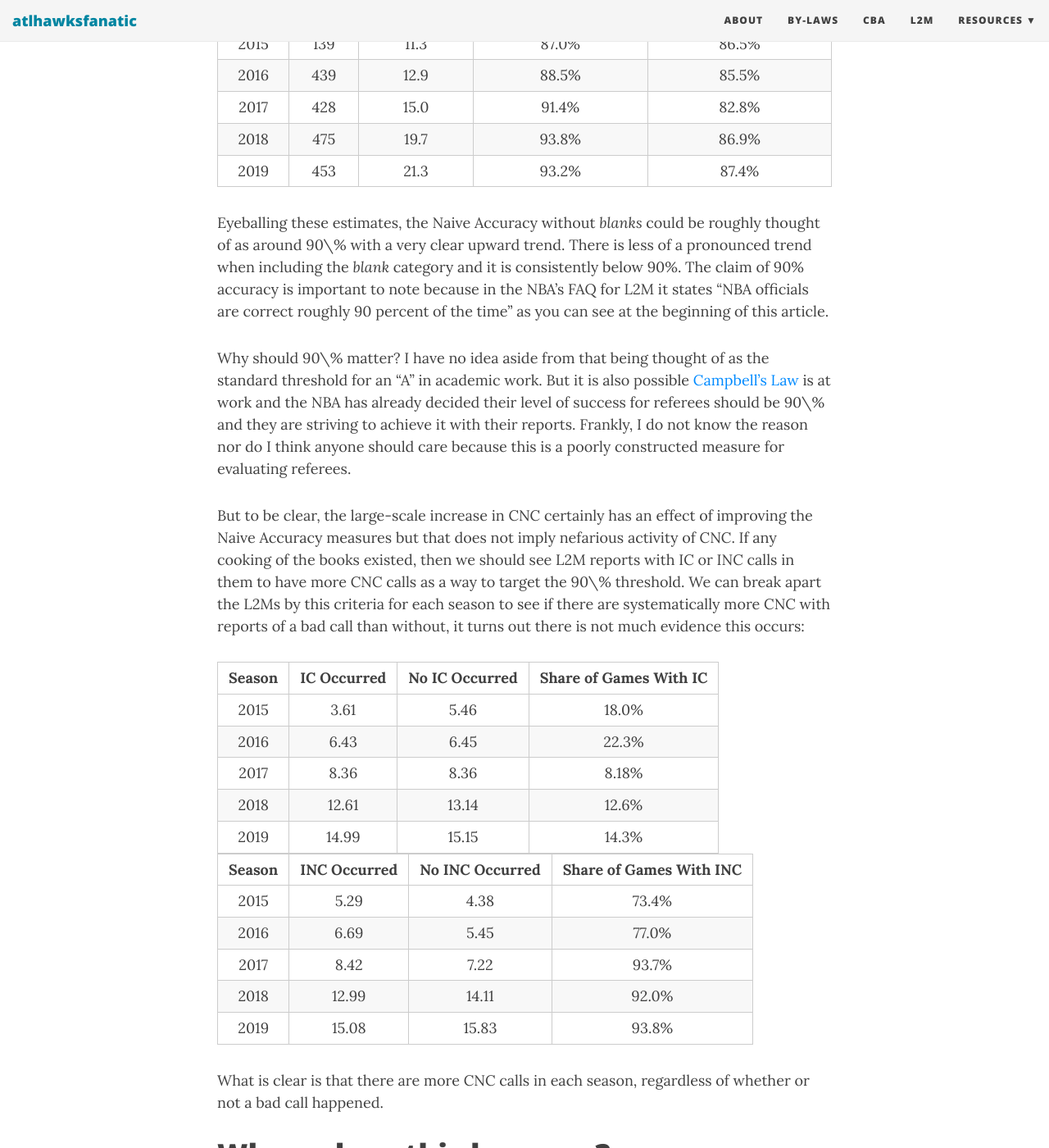
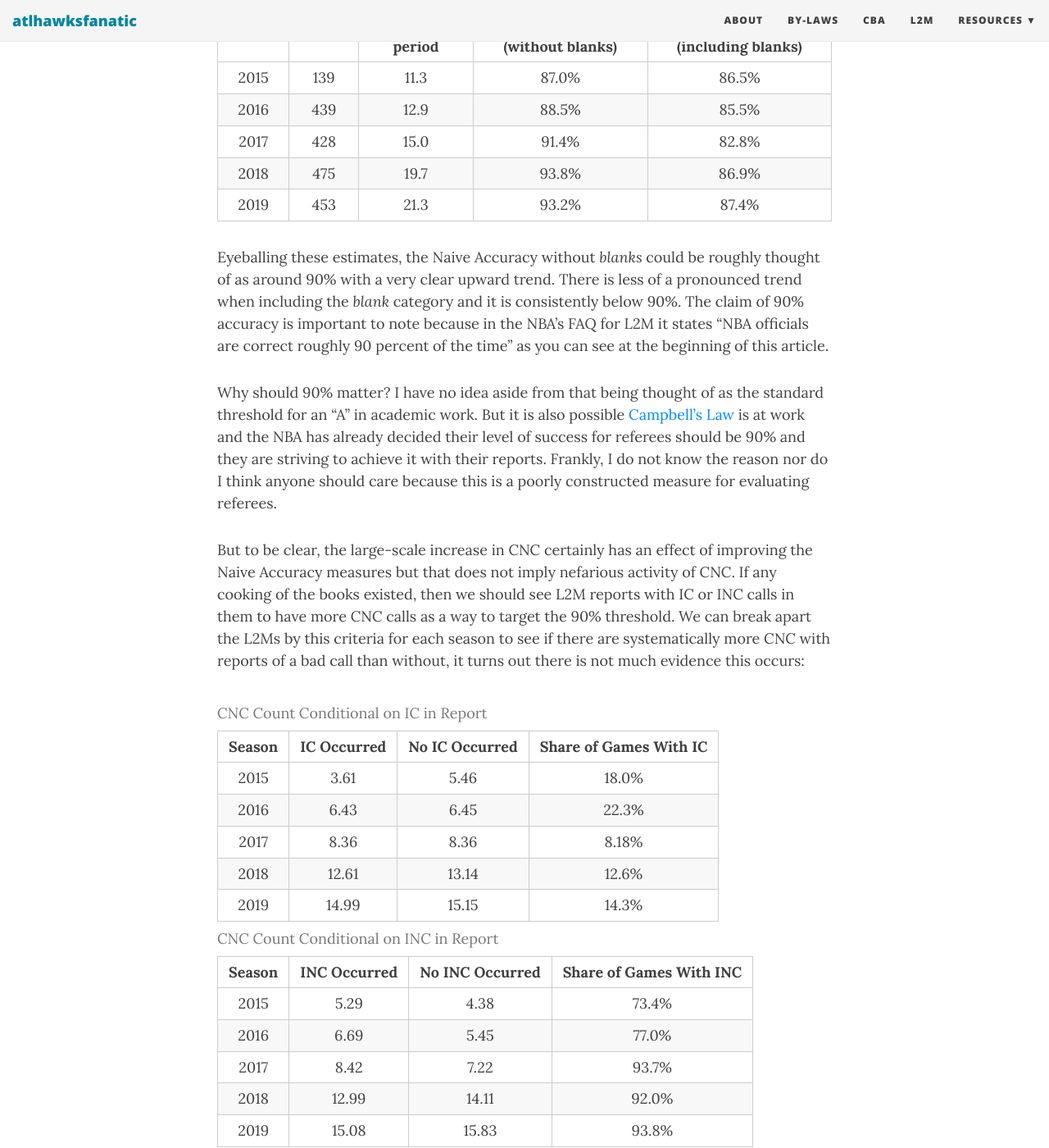
Before and after one commit to atlhawksfanatic/atlhawksfanatic.github.io, a Jekyll site: the page built from _posts/2019-06-23-last-two-minutes-update-2019.md, in a window 1280 px wide and 1400 px high, scrolled down 5532 px. Shown: the whole window at 82% size. Built offline with Jekyll 4.4.1, drawn with Linux system fonts in a browser that asks for light colours; nearby versions of some CDN libraries; formulas are drawn with MathJax 3; comment, search, counter and statistics services are not loaded; some of the changed text lies outside the part shown.

Commit message:
html tables

```diff
--- a/_posts/2019-06-23-last-two-minutes-update-2019.md
+++ b/_posts/2019-06-23-last-two-minutes-update-2019.md
@@ -54,18 +54,71 @@
 4. Correct Non-Call (CNC) - a whistle was not blown during action but an infraction did not occur.
 5. *blank* - a blank decision typically comes with a disclaimer in the comments that the play is either `[Detectable with stop watch]`, `[Incidental or immaterial]`, or `[Observable in enhanced video]`, but practically speaking these are incorrect non-calls as an infraction occurred and the referees did not blow whistle.
 
-The CC and IC are straight-forward as a whistle was blown and the L2M will indicate if this was a correct call or not. When a whistle is blown the NBA would prefer that the referee is certain that an infraction has occurred -- I call this Correct Call Percentage which is simply \\( \frac{CC}{CC + IC} \\) and the NBA would want this to be as close to 100\% as possible. Likewise, the INC (and *blank*) categories are fairly straight-forward since an infraction clearly occurred on the play that should have been called but was not. Presumably, the NBA would like the referees to pick up all infractions which occur on the court at a given time and avoid calling an infraction if it did not occur -- I call this Bad Calls Percentage which would be \\( \frac{IC + INC}{CC + IC + INC} \\) and the NBA would want this as close to 0\% as possible. A summary for each NBA Season can be seen below in relation to these variables.
+The CC and IC are straight-forward as a whistle was blown and the L2M will indicate if this was a correct call or not. When a whistle is blown the NBA would prefer that the referee is certain that an infraction has occurred -- I call this Correct Call Percentage which is simply \\( \frac{CC}{CC + IC} \\) and the NBA would want this to be as close to 100% as possible. Likewise, the INC (and *blank*) categories are fairly straight-forward since an infraction clearly occurred on the play that should have been called but was not. Presumably, the NBA would like the referees to pick up all infractions which occur on the court at a given time and avoid calling an infraction if it did not occur -- I call this Bad Calls Percentage which would be \\( \frac{IC + INC}{CC + IC + INC} \\) and the NBA would want this as close to 0% as possible. A summary for each NBA Season can be seen below in relation to these variables.
 
+<table>
+<caption>L2M Call Accuracy</caption>
+ <thead>
+  <tr>
+   <th style="text-align:center;"> Season </th>
+   <th style="text-align:center;"> Games </th>
+   <th style="text-align:center;"> Calls per period </th>
+   <th style="text-align:center;"> Incorrect Calls per period </th>
+   <th style="text-align:center;"> Correct Call Percentage </th>
+   <th style="text-align:center;"> Incorrect Non-Calls per period </th>
+   <th style="text-align:center;"> Bad Calls Percentage </th>
+  </tr>
+ </thead>
+<tbody>
+  <tr>
+   <td style="text-align:center;"> 2015 </td>
+   <td style="text-align:center;"> 139 </td>
+   <td style="text-align:center;"> 4.82 </td>
+   <td style="text-align:center;"> 0.15 </td>
+   <td style="text-align:center;"> 96.9% </td>
+   <td style="text-align:center;"> 1.37 </td>
+   <td style="text-align:center;"> 24.6% </td>
+  </tr>
+  <tr>
+   <td style="text-align:center;"> 2016 </td>
+   <td style="text-align:center;"> 439 </td>
+   <td style="text-align:center;"> 4.77 </td>
+   <td style="text-align:center;"> 0.21 </td>
+   <td style="text-align:center;"> 95.6% </td>
+   <td style="text-align:center;"> 1.66 </td>
+   <td style="text-align:center;"> 29.1% </td>
+  </tr>
+  <tr>
+   <td style="text-align:center;"> 2017 </td>
+   <td style="text-align:center;"> 428 </td>
+   <td style="text-align:center;"> 4.14 </td>
+   <td style="text-align:center;"> 0.08 </td>
+   <td style="text-align:center;"> 98.1% </td>
+   <td style="text-align:center;"> 2.50 </td>
+   <td style="text-align:center;"> 38.8% </td>
+  </tr>
+  <tr>
+   <td style="text-align:center;"> 2018 </td>
+   <td style="text-align:center;"> 475 </td>
+   <td style="text-align:center;"> 4.14 </td>
+   <td style="text-align:center;"> 0.12 </td>
+   <td style="text-align:center;"> 97.1% </td>
+   <td style="text-align:center;"> 2.46 </td>
+   <td style="text-align:center;"> 39.1% </td>
+  </tr>
+  <tr>
+   <td style="text-align:center;"> 2019 </td>
+   <td style="text-align:center;"> 453 </td>
+   <td style="text-align:center;"> 3.63 </td>
+   <td style="text-align:center;"> 0.14 </td>
+   <td style="text-align:center;"> 96.2% </td>
+   <td style="text-align:center;"> 2.54 </td>
+   <td style="text-align:center;"> 43.4% </td>
+  </tr>
+</tbody>
+</table>
 
-| Season | Games | Calls per period | Incorrect Calls per period | Correct Call Percentage | Incorrect Non-Calls per period | Bad Calls Percentage |
-|:------:|:-----:|:----------------:|:--------------------------:|:-----------------------:|:------------------------------:|:--------------------:|
-|  2015  |  139  |       4.82       |            0.15            |          96.9%          |              1.37              |        24.6%         |
-|  2016  |  439  |       4.77       |            0.21            |          95.6%          |              1.66              |        29.1%         |
-|  2017  |  428  |       4.14       |            0.08            |          98.1%          |              2.50              |        38.8%         |
-|  2018  |  475  |       4.14       |            0.12            |          97.1%          |              2.46              |        39.1%         |
-|  2019  |  453  |       3.63       |            0.14            |          96.2%          |              2.54              |        43.4%         |
-
-The good: the correct call percentage seems to be consistently above 96\% which is close to 100\% and there have been fewer incorrect calls per period since the first two seasons of L2Ms.
+The good: the correct call percentage seems to be consistently above 96% which is close to 100% and there have been fewer incorrect calls per period since the first two seasons of L2Ms.
 
 The neutral: calls per period appears to be going down and there has been roughly the same amount of games for each full season (keep in mind 2014-15 NBA Season only has games from March onward).
 
@@ -101,30 +154,100 @@
 |  2018  |  475  |       19.7        |              93.8%              |               86.9%               |
 |  2019  |  453  |       21.3        |              93.2%              |               87.4%               |
 
-Eyeballing these estimates, the Naive Accuracy without *blanks* could be roughly thought of as around 90\% with a very clear upward trend. There is less of a pronounced trend when including the *blank* category and it is consistently below 90%. The claim of 90% accuracy is important to note because in the NBA's FAQ for L2M it states "NBA officials are correct roughly 90 percent of the time" as you can see at the beginning of this article.
+Eyeballing these estimates, the Naive Accuracy without *blanks* could be roughly thought of as around 90% with a very clear upward trend. There is less of a pronounced trend when including the *blank* category and it is consistently below 90%. The claim of 90% accuracy is important to note because in the NBA's FAQ for L2M it states "NBA officials are correct roughly 90 percent of the time" as you can see at the beginning of this article.
 
-Why should 90\% matter? I have no idea aside from that being thought of as the standard threshold for an "A" in academic work. But it is also possible [Campbell's Law](https://en.wikipedia.org/wiki/Campbell%27s_law) is at work and the NBA has already decided their level of success for referees should be 90\% and they are striving to achieve it with their reports. Frankly, I do not know the reason nor do I think anyone should care because this is a poorly constructed measure for evaluating referees.
+Why should 90% matter? I have no idea aside from that being thought of as the standard threshold for an "A" in academic work. But it is also possible [Campbell's Law](https://en.wikipedia.org/wiki/Campbell%27s_law) is at work and the NBA has already decided their level of success for referees should be 90% and they are striving to achieve it with their reports. Frankly, I do not know the reason nor do I think anyone should care because this is a poorly constructed measure for evaluating referees.
 
-But to be clear, the large-scale increase in CNC certainly has an effect of improving the Naive Accuracy measures but that does not imply nefarious activity of CNC. If any cooking of the books existed, then we should see L2M reports with IC or INC calls in them to have more CNC calls as a way to target the 90\% threshold. We can break apart the L2Ms by this criteria for each season to see if there are systematically more CNC with reports of a bad call than without, it turns out there is not much evidence this occurs:
+But to be clear, the large-scale increase in CNC certainly has an effect of improving the Naive Accuracy measures but that does not imply nefarious activity of CNC. If any cooking of the books existed, then we should see L2M reports with IC or INC calls in them to have more CNC calls as a way to target the 90% threshold. We can break apart the L2Ms by this criteria for each season to see if there are systematically more CNC with reports of a bad call than without, it turns out there is not much evidence this occurs:
+
+<table>
+<caption>CNC Count Conditional on IC in Report</caption>
+ <thead>
+  <tr>
+   <th style="text-align:center;"> Season </th>
+   <th style="text-align:center;"> IC Occurred </th>
+   <th style="text-align:center;"> No IC Occurred </th>
+   <th style="text-align:center;"> Share of Games With IC </th>
+  </tr>
+ </thead>
+<tbody>
+  <tr>
+   <td style="text-align:center;"> 2015 </td>
+   <td style="text-align:center;"> 3.61 </td>
+   <td style="text-align:center;"> 5.46 </td>
+   <td style="text-align:center;"> 18.0% </td>
+  </tr>
+  <tr>
+   <td style="text-align:center;"> 2016 </td>
+   <td style="text-align:center;"> 6.43 </td>
+   <td style="text-align:center;"> 6.45 </td>
+   <td style="text-align:center;"> 22.3% </td>
+  </tr>
+  <tr>
+   <td style="text-align:center;"> 2017 </td>
+   <td style="text-align:center;"> 8.36 </td>
+   <td style="text-align:center;"> 8.36 </td>
+   <td style="text-align:center;"> 8.18% </td>
+  </tr>
+  <tr>
+   <td style="text-align:center;"> 2018 </td>
+   <td style="text-align:center;"> 12.61 </td>
+   <td style="text-align:center;"> 13.14 </td>
+   <td style="text-align:center;"> 12.6% </td>
+  </tr>
+  <tr>
+   <td style="text-align:center;"> 2019 </td>
+   <td style="text-align:center;"> 14.99 </td>
+   <td style="text-align:center;"> 15.15 </td>
+   <td style="text-align:center;"> 14.3% </td>
+  </tr>
+</tbody>
+</table>
 
 
-| Season | IC Occurred | No IC Occurred | Share of Games With IC |
-|:------:|:-----------:|:--------------:|:----------------------:|
-|  2015  |    3.61     |      5.46      |         18.0%          |
-|  2016  |    6.43     |      6.45      |         22.3%          |
-|  2017  |    8.36     |      8.36      |         8.18%          |
-|  2018  |    12.61    |     13.14      |         12.6%          |
-|  2019  |    14.99    |     15.15      |         14.3%          |
-
-
-
-| Season | INC Occurred | No INC Occurred | Share of Games With INC |
-|:------:|:------------:|:---------------:|:-----------------------:|
-|  2015  |     5.29     |      4.38       |          73.4%          |
-|  2016  |     6.69     |      5.45       |          77.0%          |
-|  2017  |     8.42     |      7.22       |          93.7%          |
-|  2018  |    12.99     |      14.11      |          92.0%          |
-|  2019  |    15.08     |      15.83      |          93.8%          |
+<table>
+<caption>CNC Count Conditional on INC in Report</caption>
+ <thead>
+  <tr>
+   <th style="text-align:center;"> Season </th>
+   <th style="text-align:center;"> INC Occurred </th>
+   <th style="text-align:center;"> No INC Occurred </th>
+   <th style="text-align:center;"> Share of Games With INC </th>
+  </tr>
+ </thead>
+<tbody>
+  <tr>
+   <td style="text-align:center;"> 2015 </td>
+   <td style="text-align:center;"> 5.29 </td>
+   <td style="text-align:center;"> 4.38 </td>
+   <td style="text-align:center;"> 73.4% </td>
+  </tr>
+  <tr>
+   <td style="text-align:center;"> 2016 </td>
+   <td style="text-align:center;"> 6.69 </td>
+   <td style="text-align:center;"> 5.45 </td>
+   <td style="text-align:center;"> 77.0% </td>
+  </tr>
+  <tr>
+   <td style="text-align:center;"> 2017 </td>
+   <td style="text-align:center;"> 8.42 </td>
+   <td style="text-align:center;"> 7.22 </td>
+   <td style="text-align:center;"> 93.7% </td>
+  </tr>
+  <tr>
+   <td style="text-align:center;"> 2018 </td>
+   <td style="text-align:center;"> 12.99 </td>
+   <td style="text-align:center;"> 14.11 </td>
+   <td style="text-align:center;"> 92.0% </td>
+  </tr>
+  <tr>
+   <td style="text-align:center;"> 2019 </td>
+   <td style="text-align:center;"> 15.08 </td>
+   <td style="text-align:center;"> 15.83 </td>
+   <td style="text-align:center;"> 93.8% </td>
+  </tr>
+</tbody>
+</table>
 
 What is clear is that there are more CNC calls in each season, regardless of whether or not a bad call happened.
 
```
